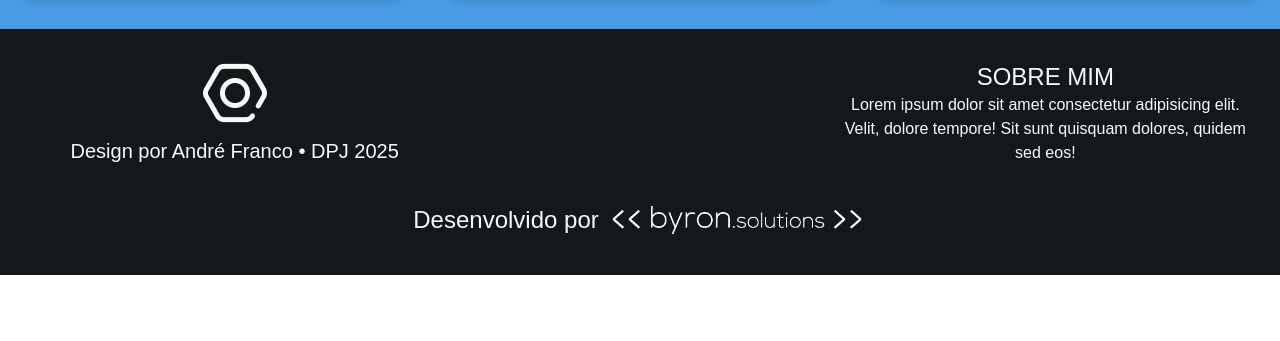
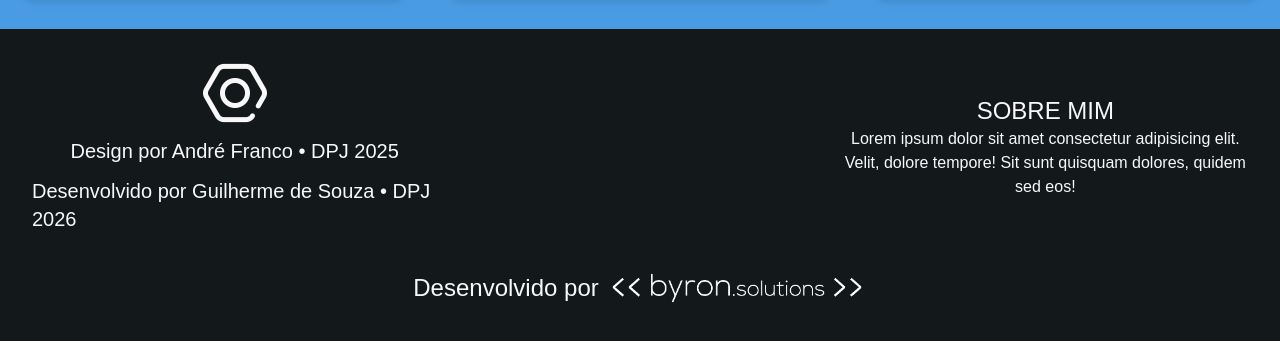
Before and after one commit to gsouza2313/sally-landing-page, a website: page src/index.html in a window 1280 px wide. Shown: the part 1775-2116 px from the top of the page. Before the commit the page ends 2050 px from the top, so only its background shows below. Drawn offline with Linux system fonts and the light colour scheme.

Commit message:
feat: adicionado requisito do nome

```diff
--- a/src/index.html
+++ b/src/index.html
@@ -120,6 +120,7 @@
             <div class="flex flex-col items-center gap-3 lg:w-1/3">
                 <div class="size-16"><img src="img/logo.png" alt=""></div>
                 <p class="text-xl">Design por André Franco • DPJ 2025</p>
+                <p class="text-xl">Desenvolvido por Guilherme de Souza • DPJ 2026</p>
             </div>
             <div class="text-center gap-2 lg:w-1/3">
                 <h3 class="text-2xl">SOBRE MIM</h3>
```
Also changed, not shown: src/output.css.
